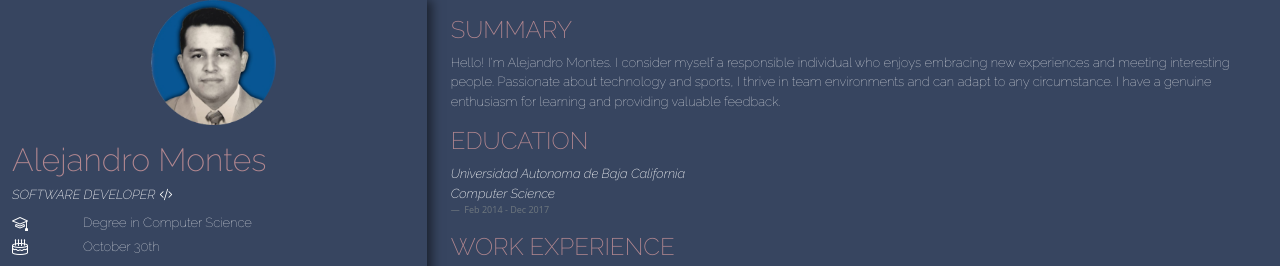
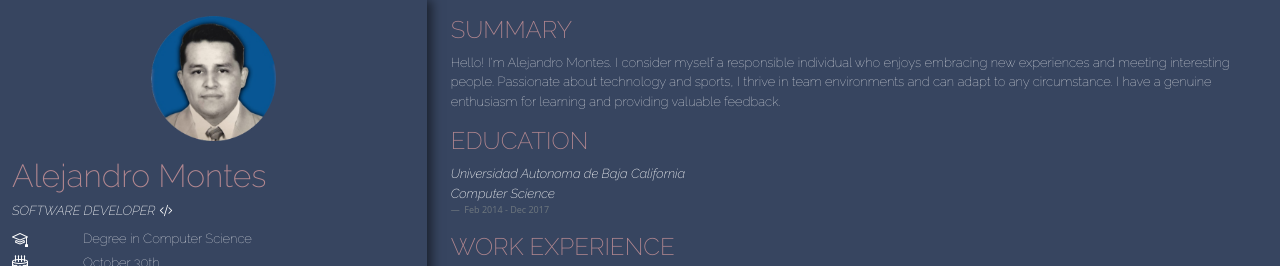
Before and after one commit to alejandromontesh/cv, a plain HTML site: page index.html in a window 1280 px wide. Shown: the top 266 px of the page. Drawn offline with nearby package versions, Linux system fonts and the light colour scheme.

Commit message:
Add files via upload

```diff
--- a/index.html
+++ b/index.html
@@ -18,7 +18,7 @@
 <body>
     <div class="container-fluid row" style="margin: 0; padding: 0;">
         <div class="col-12 col-sm-4" id="main">
-            <div class="col-12 text-center">
+            <div class="col-12 text-center mt-3">
                 <img src="img/perfil.png" alt="" class="img-fluid" style="max-width: 125px; height: auto;">
             </div>
             <div class="mt-3">
```
